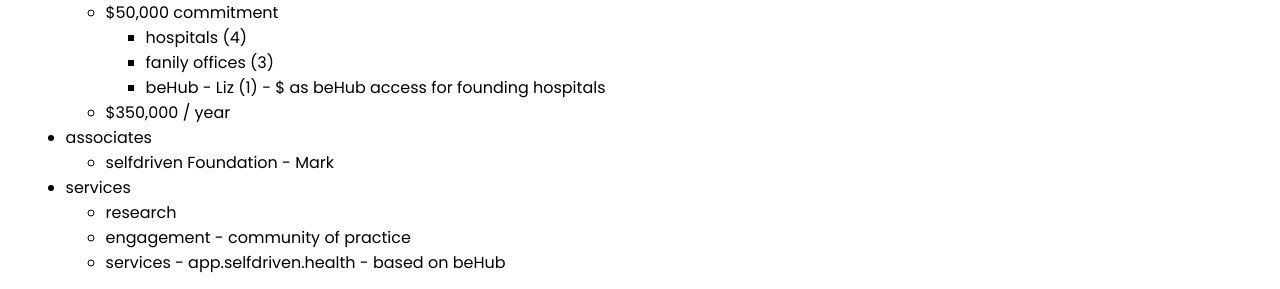
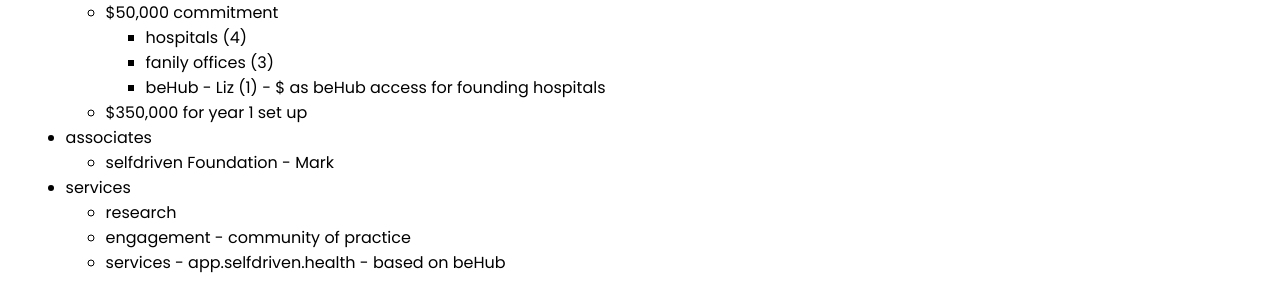
Before and after one commit to selfdriven-foundation/selfdriven-health, a Jekyll site: the page built from docs/pages/organisation-whitepaper.md, in a window 1280 px wide and 900 px high. Shown: the part 281-570 px from the top of the window. Built offline with Jekyll 4.4.1, drawn with Linux system fonts in a browser that asks for light colours.

Commit message:
Update organisation-whitepaper.md

```diff
--- a/docs/pages/organisation-whitepaper.md
+++ b/docs/pages/organisation-whitepaper.md
@@ -15,7 +15,7 @@
         - hospitals (4)
         - fanily offices (3)
         - beHub - Liz (1) - $ as beHub access for founding hospitals
-    - $350,000 / year
+    - $350,000 for year 1 set up
 
 - associates
     - selfdriven Foundation - Mark
```
